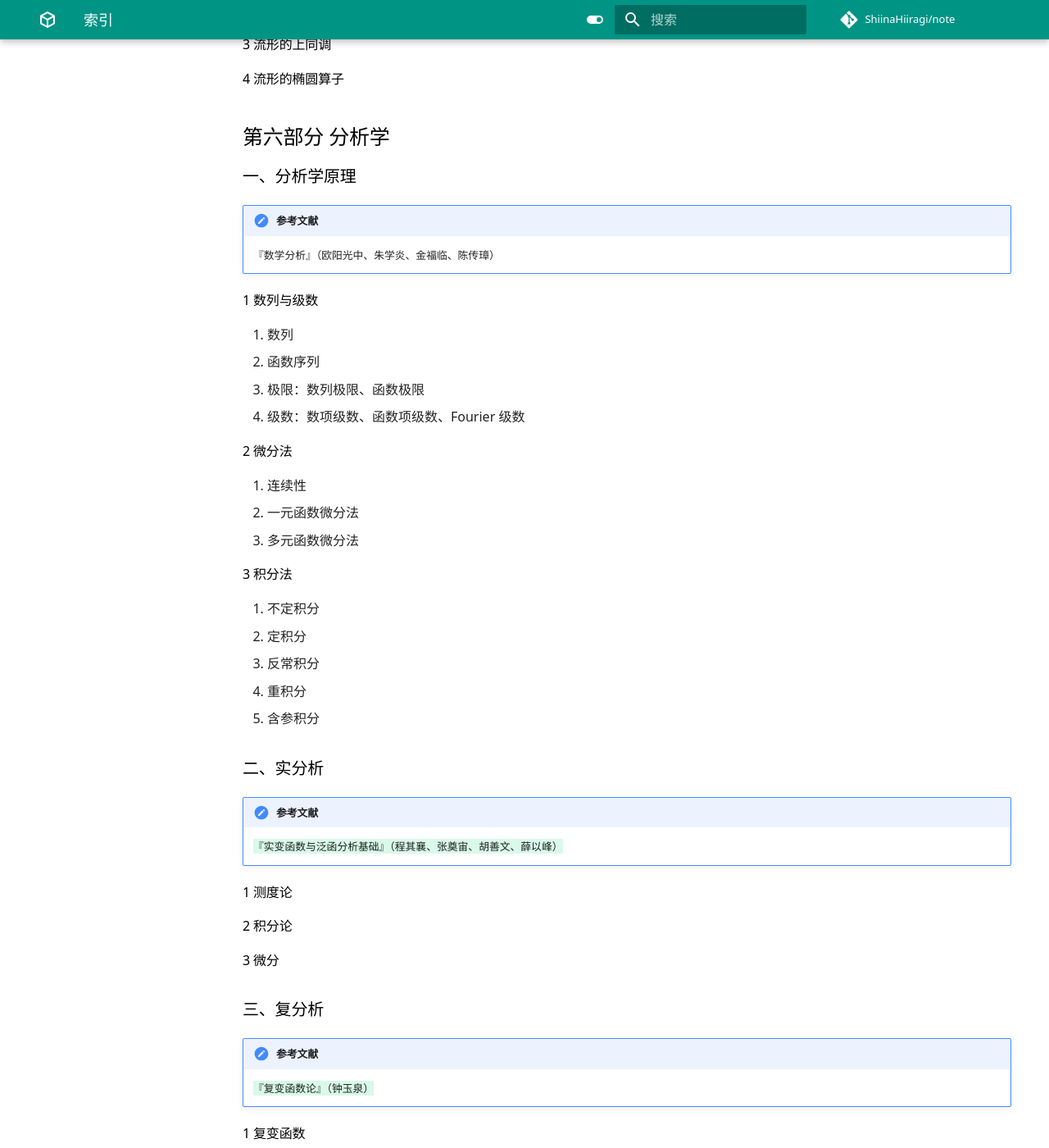
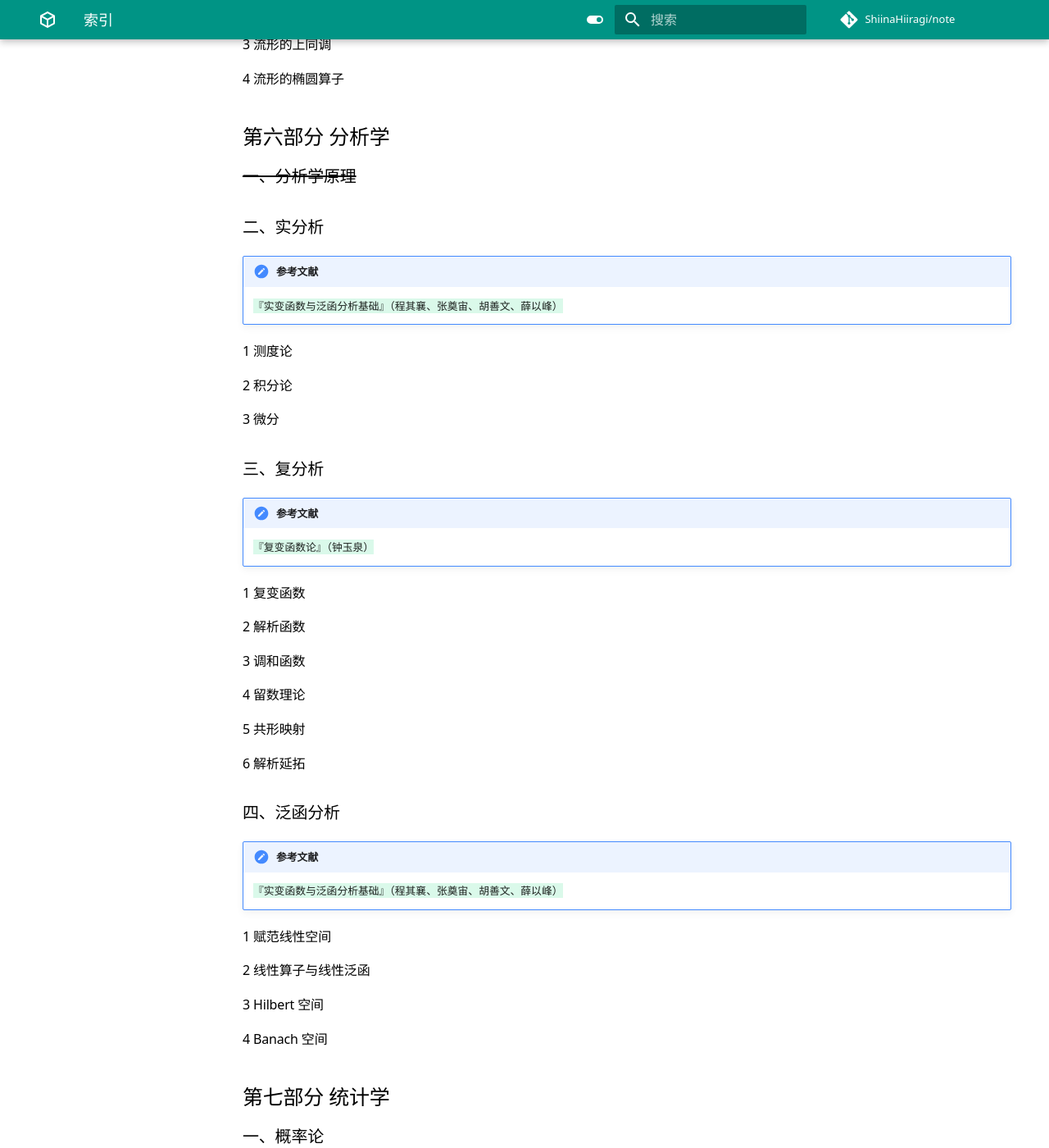
Before and after one commit to ShiinaHiiragi/note, an MkDocs documentation site: the page built from docs/intro/toc.md, in a window 1280 px wide and 1400 px high, scrolled down 7870 px. Shown: the whole window at 82% size. Built offline with MkDocs 1.6.1 and Material for MkDocs 9.7.7, drawn with Linux system fonts in a browser that asks for light colours; comment, search, counter and statistics services are not loaded.

```diff
--- a/docs/intro/toc.md
+++ b/docs/intro/toc.md
@@ -255,28 +255,7 @@
 
 ## 第六部分 分析学
 
-### 一、分析学原理
-
-!!! note "参考文献"
-    『数学分析』（欧阳光中、朱学炎、金福临、陈传璋）
-
-#### 1 数列与级数
-1. 数列
-2. 函数序列
-3. 极限：数列极限、函数极限
-4. 级数：数项级数、函数项级数、Fourier 级数
-
-#### 2 微分法
-1. 连续性
-2. 一元函数微分法
-3. 多元函数微分法
-
-#### 3 积分法
-1. 不定积分
-2. 定积分
-3. 反常积分
-4. 重积分
-5. 含参积分
+### ~~一、分析学原理~~
 
 ### 二、实分析
 
```
Also changed, not shown: docs/lang/lang/syntax.md (added, +12 -0 lines).
